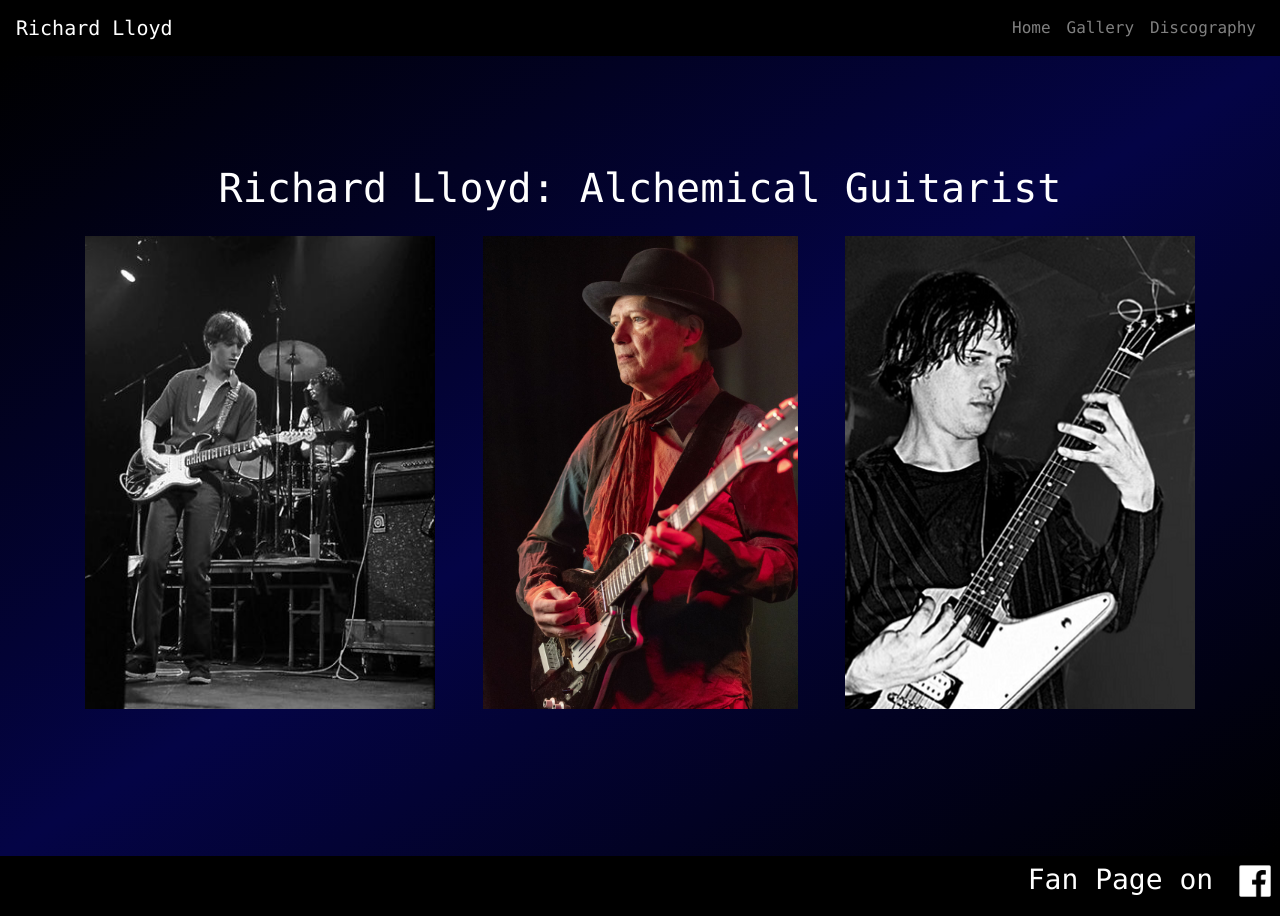
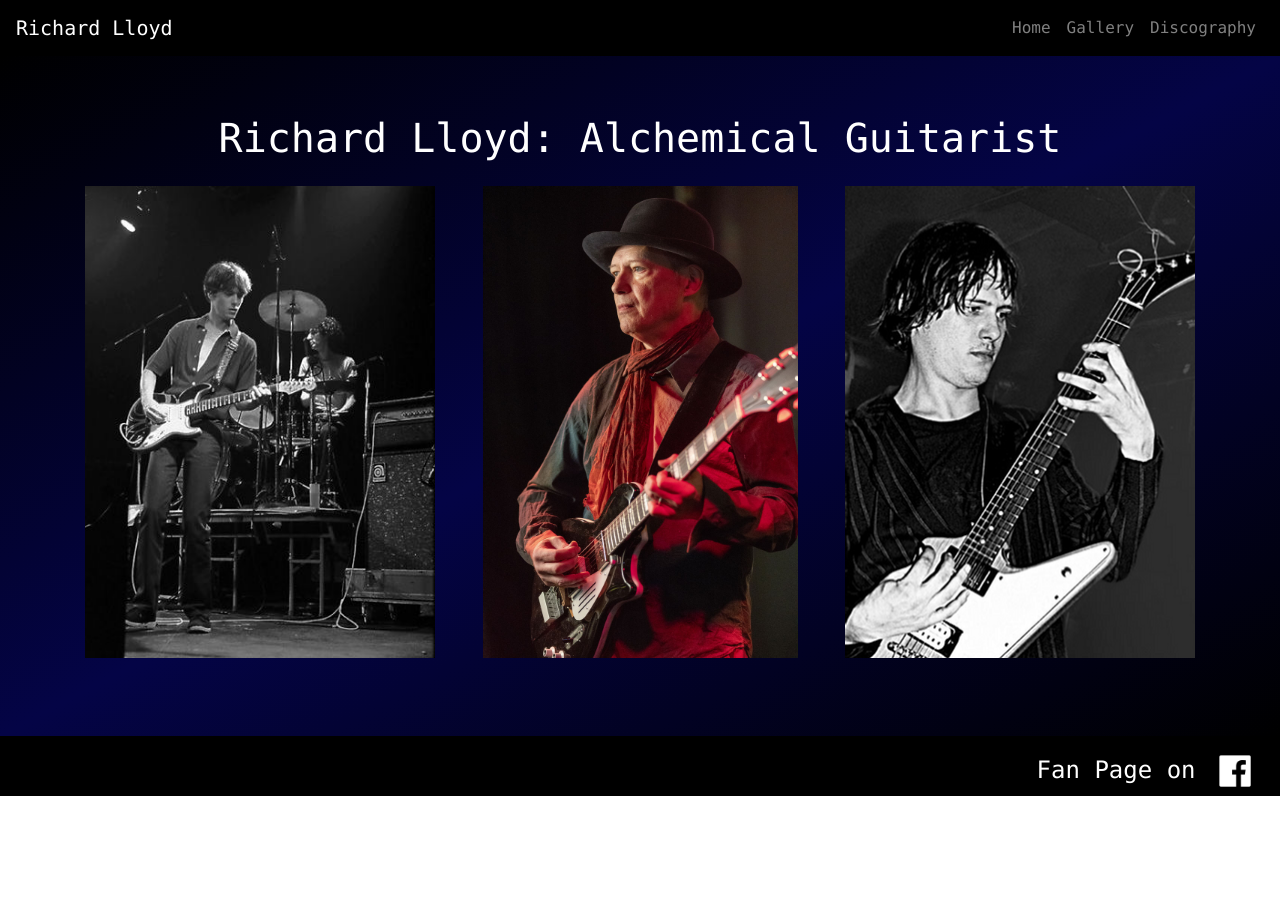
Before and after one commit to blackwellsmith/richard_lloyd, a React (Create React App) app: page / in a window 1280 px wide. After the commit the page ends 800 px from the top, so only its background shows below. Built offline with nearby package versions, Linux system fonts and the light colour scheme.

Commit message:
adjusted min height in App-header and added margin bottom to home images

```diff
--- a/src/App.css
+++ b/src/App.css
@@ -23,7 +23,7 @@
 .App-header {
   font-family: "Lucida Console", Monaco, monospace;
   background-image: linear-gradient(to bottom right, black, rgb(4, 4, 70), black );
-  min-height: 100vh;
+  min-height: 85vh;
   display: flex;
   flex-direction: column;
   align-items: center;
@@ -58,4 +58,9 @@
   background-color: black;
   color: white;
   height: 60px;
+  padding: 10px 20px;
 }
+
+.homeImage {
+  margin-bottom: 20px;
+}
--- a/src/Home.js
+++ b/src/Home.js
@@ -16,11 +16,10 @@ const Home = () => {
                 <p></p>
                     <Container>
                     <Row>
-                        <Col><img src={oldschool} width="350" height="472.3" /></Col>
-                        <Col><img src={richard} width="315" height="472.3" /></Col>
-                        <Col><img src={eighties} width="350" height="472.3" /></Col>
+                        <Col className="homeImage"><img src={oldschool} width="350" height="472.3" /></Col>
+                        <Col className="homeImage"><img src={richard} width="315" height="472.3" /></Col>
+                        <Col className="homeImage"><img src={eighties} width="350" height="472.3" /></Col>
                     </Row>
-                    <br/>
                     </Container>
             </header>
         </div>
--- a/src/footer.js
+++ b/src/footer.js
@@ -5,7 +5,7 @@ import './App.css';
 const Footer = () => {
     return (
         <header className="footer">
-            <h3>Fan Page on <a href="https://www.facebook.com/The-Official-Richard-Lloyd-Fan-Page-126158157415048/"><img src={facebook} height="50" width="50" /></a></h3>
+            <h4>Fan Page on <a href="https://www.facebook.com/The-Official-Richard-Lloyd-Fan-Page-126158157415048/"><img src={facebook} height="50" width="50" /></a></h4>
        </header>
     )
 }
```
